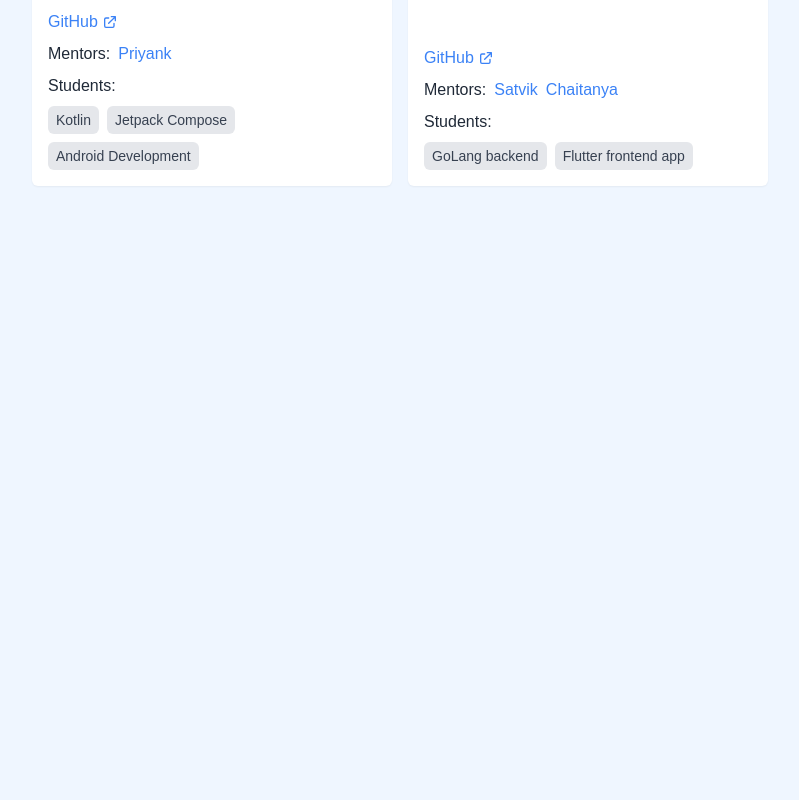
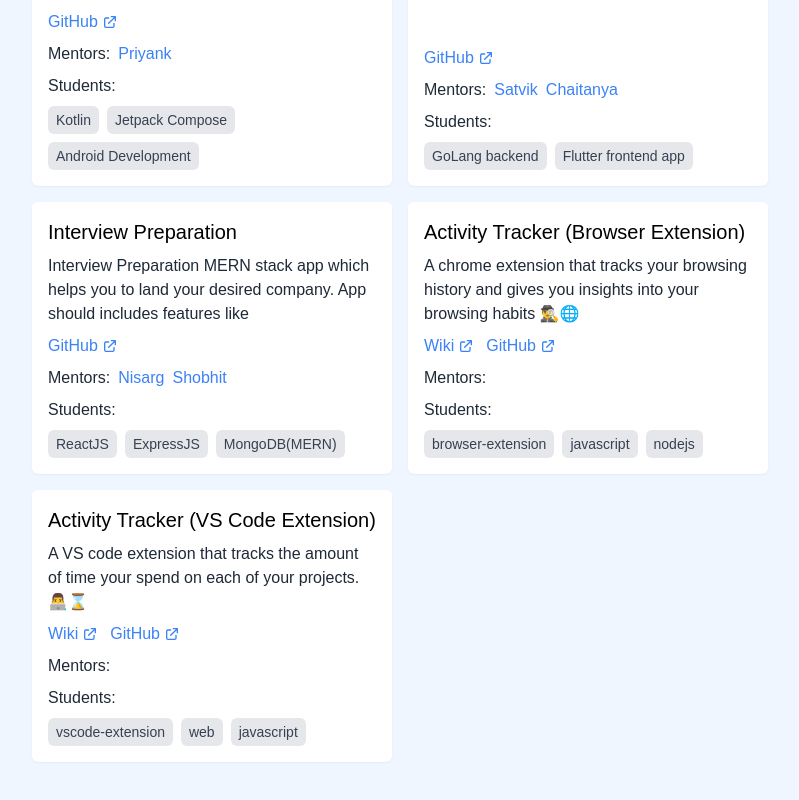
Before and after one commit to OpenLake/FOSS-Overflow, a Next.js app: page /projects in a window 1280 px wide. Shown: the part 1759-2559 px from the top of the page, without its empty margins (240-1039 px from the left). Before the commit the page ends 2009 px from the top, so only its background shows below. Built offline with nearby package versions, Linux system fonts and the light colour scheme.

Commit message:
Update projects.js

```diff
--- a/content/projects.js
+++ b/content/projects.js
@@ -169,6 +169,48 @@ export const projectData = [
 		students: {
 		},
 	},
+
+	{
+		title: 'Interview Preparation ',
+		description:
+			'Interview Preparation MERN stack app which helps you to land your desired company. App should includes features like ',
+		github: 'https://github.com/OpenLake/Interview-Preparation',
+		tags: ['ReactJS', 'ExpressJS', 'MongoDB(MERN)'],
+		mentors: {
+			 Nisarg: "https://www.linkedin.com/in/nisarg-thakkar-08811a21a",
+			Shobhit: "https://www.linkedin.com/in/shobhit-chaurasia-8842531b6"
+		},
+		students: {
+		},
+	},
+
+	{title: 'Activity Tracker (Browser Extension)',
+ 		description:
+ 			'A chrome extension that tracks your browsing history and gives you insights into your browsing habits 🕵️‍♂️🌐',
+ 		wiki: 'https://github.com/OpenLake/Activity-Tracker/wiki/FOSS-Overflow-%7C-Web-Extension',
+ 		github: 'https://github.com/OpenLake/Activity-Tracker',
+ 		tags: ['browser-extension', 'javascript', 'nodejs'],
+ 		mentors: {
+
+ 		},
+ 		students: {
+ 		},
+ 	},
+
+
+ 	{
+ 		title: 'Activity Tracker (VS Code Extension)',
+ 		description:
+ 			'A VS code extension that tracks the amount of time your spend on each of your  projects. 👨‍💻⌛',
+ 		wiki: 'https://github.com/OpenLake/Activity-Tracker/wiki/FOSS-Overflow-%7C-VSCode-Extension',
+ 		github: 'https://github.com/OpenLake/Activity-Tracker',
+ 		tags: ['vscode-extension', 'web', 'javascript'],
+ 		mentors: {
+
+ 		},
+ 		students: {
+ 		},
+ 	},
 	// {
 	// 	title: 'Live Score Web App',
 	// 	description: 'A realtime score web app for sports🏸 and tournaments🏆.',
```
